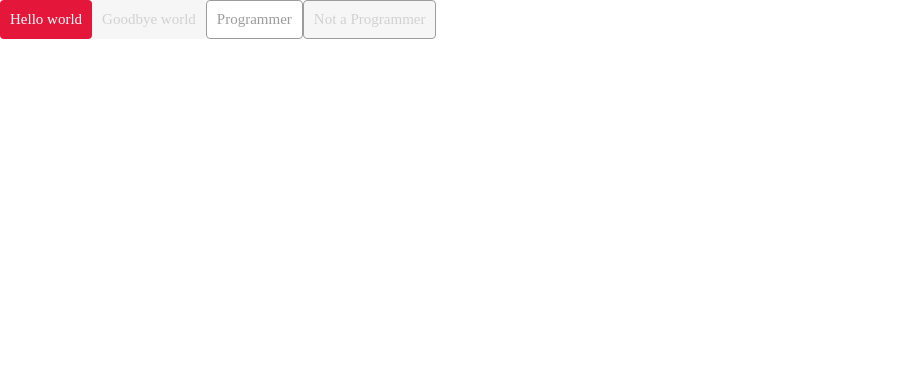
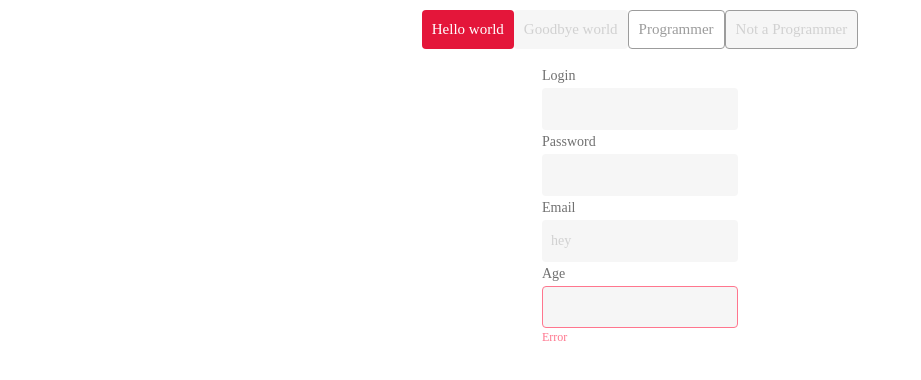
Before and after one commit to valeriagodfrey/dex-test-basketball, a React (Create React App) app: page / in a window 1280 px wide. Shown: the top 380 px of the page, without its empty margins (0-921 px from the left). Built offline with nearby package versions, Linux system fonts and the light colour scheme.

Commit message:
add Input

```diff
--- a/src/pages/UIElements.tsx
+++ b/src/pages/UIElements.tsx
@@ -3,17 +3,30 @@ import styled from "styled-components";
 
 import { PrimaryButton } from "../ui/buttons/PrimaryButton";
 import { SecondaryButton } from "../ui/buttons/SecondaryButton";
+import { Input } from "../ui/input/Input";
 
 export const UIElements = () => {
   return (
     <Container>
-      <PrimaryButton>Hello world</PrimaryButton>
-      <PrimaryButton buttonType="disabled">Goodbye world</PrimaryButton>
-      <SecondaryButton>Programmer</SecondaryButton>
-      <SecondaryButton buttonType="disabled">Not a Programmer</SecondaryButton>
+      <Buttons>
+        <PrimaryButton>Hello world</PrimaryButton>
+        <PrimaryButton buttonType="disabled">Goodbye world</PrimaryButton>
+        <SecondaryButton>Programmer</SecondaryButton>
+        <SecondaryButton buttonType="disabled">Not a Programmer</SecondaryButton>
+      </Buttons>
+      <Input label="Login" />
+      <Input label="Password" />
+      <Input disabled label="Email" value="hey" />
+      <Input error="Error" label="Age" />
     </Container>
   );
 };
 const Container = styled.div`
   display: flex;
+  align-items: center;
+  flex-direction: column;
 `;
+const Buttons = styled.div`
+  display: flex;
+  margin: 10px 0px 15px 0;
+`;
--- a/src/ui/buttons/PrimaryButton.tsx
+++ b/src/ui/buttons/PrimaryButton.tsx
@@ -45,4 +45,5 @@ const Button = styled.button<{ buttonType?: "default" | "disabled" }>`
     background-color: ${({ buttonType }) =>
       buttonType === "default" ? theme.colors.lightRed : null};
   }
+  transition: all 0.1s linear;
 `;
--- a/src/ui/buttons/SecondaryButton.tsx
+++ b/src/ui/buttons/SecondaryButton.tsx
@@ -47,4 +47,5 @@ const Button = styled.button<{ buttonType?: "default" | "disabled" }>`
     background-color: ${({ buttonType }) =>
       buttonType === "default" ? theme.colors.lightestGrey : null};
   }
+  transition: all 0.1s linear;
 `;
--- /dev/null
+++ b/src/ui/input/Input.tsx
@@ -0,0 +1,100 @@
+import React, { forwardRef, InputHTMLAttributes, useState } from "react";
+import styled from "styled-components";
+
+import { theme } from "../../core/theme/theme";
+import ClosedEye from "../assets/icons/close_eye_rounded.svg";
+import OpenedEye from "../assets/icons/eye_rounded.svg";
+type Props = InputHTMLAttributes<HTMLInputElement>;
+
+interface InputProps extends Props {
+  inputType?: "text" | "password";
+  error?: string;
+  label?: string;
+}
+
+export const Input = forwardRef<HTMLInputElement, InputProps>((params, ref) => {
+  const [type, setType] = useState("password");
+  const changeType = () => {
+    if (type === "password") {
+      setType("text");
+    } else setType("password");
+  };
+  return (
+    <Container>
+      <Label>{params.label}</Label>
+      <CustomInput
+        inputDisable={params.disabled}
+        style={{
+          color: params.disabled === true ? theme.colors.lightestGrey : theme.colors.grey,
+          borderColor: params.error ? theme.colors.lightestRed : "transparent",
+        }}
+        {...params}
+        ref={ref}
+      >
+        {/* {params.type === "password" && type === "password" ? (
+          <div>
+            {params.value}
+            <img src={ClosedEye} alt="closed_eye" onClick={changeType} />
+          </div>
+        ) : params.type === "password" && type === "text" ? (
+          <div>
+            {params.value}
+            <img src={OpenedEye} alt="opened_eye" onClick={changeType} />
+          </div>
+        ) : (
+          <div>Hello</div>
+        )} */}
+      </CustomInput>
+      <Error>{params.error}</Error>
+    </Container>
+  );
+});
+Input.displayName = "CustomInput";
+
+const Container = styled.div`
+  font-family: Avenir;
+  font-style: normal;
+  font-weight: 500;
+  display: flex;
+  align-items: flex-start;
+  flex-direction: column;
+`;
+
+const Label = styled.label`
+  font-family: Avenir;
+  font-style: normal;
+  font-weight: 500;
+  font-size: 14px;
+  line-height: 24px;
+  color: ${theme.colors.grey};
+`;
+const CustomInput = styled.input<{ inputDisable: boolean | undefined }>`
+  font-family: Avenir;
+  font-style: normal;
+  font-weight: 500;
+  font-size: 14px;
+  line-height: 24px;
+  padding: 8px;
+  cursor: pointer;
+  border: 1px solid transparent;
+  border-radius: 4px;
+  color: ${theme.colors.grey};
+  background-color: ${theme.colors.lightestGrey1};
+  transition: all 0.15s linear;
+  :hover {
+    background-color: ${({ inputDisable }) =>
+      inputDisable === true ? theme.colors.lightestGrey1 : theme.colors.lightestGrey};
+  }
+  :focus {
+    box-shadow: 0px 0px 5px #d9d9d9;
+    outline: none;
+  }
+`;
+const Error = styled.div`
+  font-family: Avenir;
+  font-style: normal;
+  font-weight: 500;
+  font-size: 12px;
+  line-height: 150%;
+  color: ${theme.colors.lightestRed};
+`;
```
Also changed, not shown: src/assets/icons/close_eye_rounded.svg (added), src/assets/icons/eye_rounded.svg (added).
